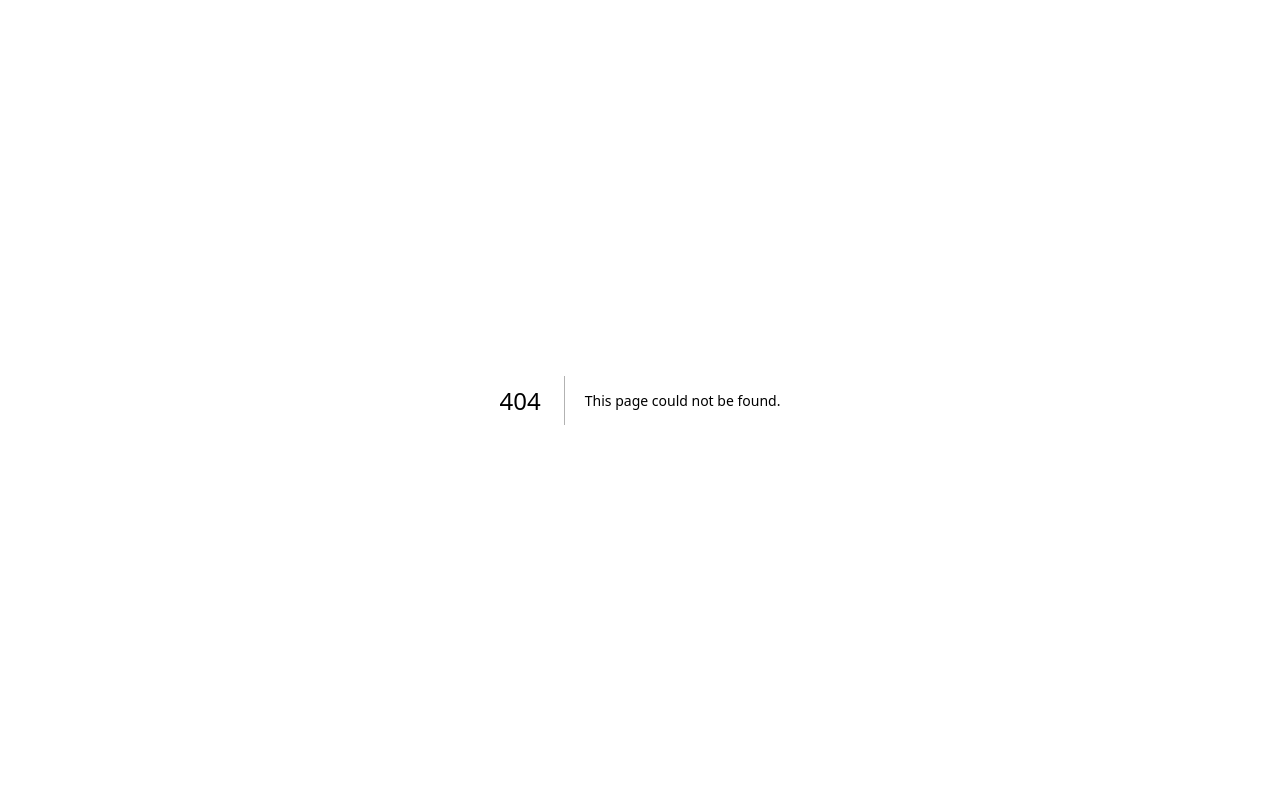
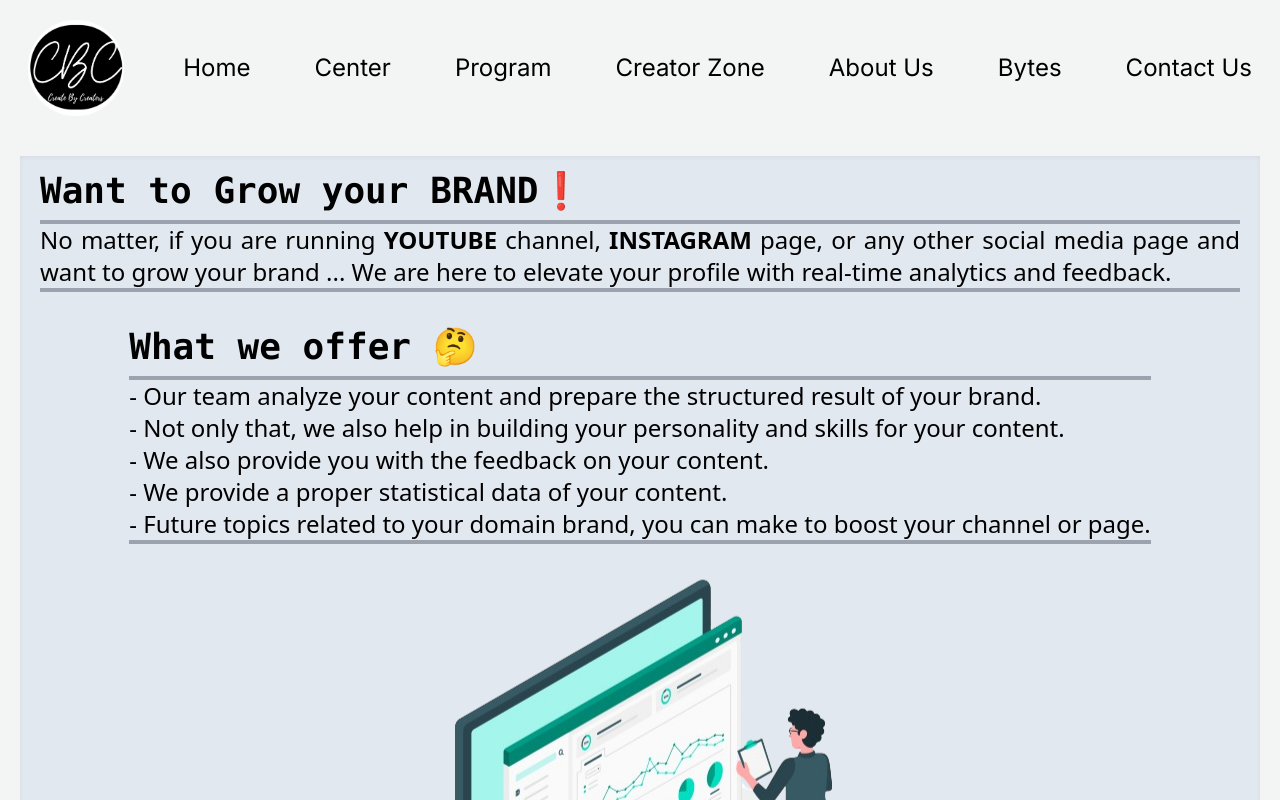
Before and after one commit to Ankit-Rattan/CBC-Web, a Next.js app: page /zone in a window 1280 px wide. Before the commit this address had no page. Built offline with nearby package versions, Linux system fonts and the light colour scheme.

Commit message:
added zone

```diff
--- a/src/app/center/page.tsx
+++ b/src/app/center/page.tsx
@@ -49,14 +49,14 @@
           <div className='justify-center text-center w-fit m-auto center-container'>
 
             <div className={`button-container ${show1 ? 'fade-in' : ''}`}>
-              <Link href='/creator'>
+              <Link href='/zone'>
                 <button className=" hover:bg-sky-950 rounded-3xl p-5 hover:text-white shadow-lg shadow-cyan-800 text-sky-950 bg-slate-200">
-                  <p className="text-4xl font-mono mb-1 imganim font-semibold">Creator Zone</p>
+                  <p className="text-4xl font-mono mb-1 imganim font-semibold text-red-600">Creator Zone🔥</p>
                   <span className="font-mono text-2xl">No worries We are here to elevate your profile with real-time analytics and feedback to supercharge your content.</span>
                 </button>
               </Link>
             </div>
-            <div className={`button-container ${show2 ? 'fade-in' : ''}`}>
+            <div className={`button-container ${show2 ? 'fade-in' : ''} mt-[5rem]`}>
               <Link href='https://createbycreators.podia.com/'>
                 <button className=" hover:bg-sky-950 rounded-3xl p-5 hover:text-white shadow-lg shadow-cyan-800 text-sky-950 bg-slate-200">
                   <p className="text-4xl font-mono mb-1 imganim font-semibold">Courses</p>
--- a/src/app/navbar/page.tsx
+++ b/src/app/navbar/page.tsx
@@ -46,8 +46,11 @@
           <NavItem href="/center" handleClick={toggleMenu}>
             Center
           </NavItem>
+          <NavItem href="/contact" handleClick={toggleMenu}>
+            Creator Zone
+          </NavItem>
           <NavItem href="/creator" handleClick={toggleMenu}>
-            Creator Program
+            Amb. Program
           </NavItem>
           <NavItem href="/about" handleClick={toggleMenu}>
             About Us
@@ -63,7 +66,8 @@
       <ul className="hidden lg:flex lg:gap-12 lg:text-lg">
   <NavItem href="/" handleClick={toggleMenu}>Home</NavItem>
   <NavItem href="/center" handleClick={toggleMenu}>Center</NavItem>
-  <NavItem href="/creator" handleClick={toggleMenu}>Creator Program</NavItem>
+  <NavItem href="/creator" handleClick={toggleMenu}>Program</NavItem>
+  <NavItem href="/zone" handleClick={toggleMenu}>Creator Zone</NavItem>
   <NavItem href="/about" handleClick={toggleMenu}>About Us</NavItem>
   <NavItem href="https://createbycreators.podia.com/blog" handleClick={toggleMenu}>Bytes</NavItem>
   <NavItem href="/contact" handleClick={toggleMenu}>Contact Us</NavItem>
--- /dev/null
+++ b/src/app/zone/page.tsx
@@ -0,0 +1,99 @@
+'use client'
+
+import { useEffect, useState } from "react";
+import Navbar from "../navbar/page";
+import Link from "next/link";
+import bg from "../../images/about.png"
+import zone from "../../images/zone.png"
+import zone1 from "../../images/zone-1.png"
+import Image from "next/image";
+
+export default function Zone() {
+    const [show1, setShowButton1] = useState(false);
+    const [show2, setShowButton2] = useState(false);
+    const [show3, setShowButton3] = useState(false);
+    const [show4, setShowButton4] = useState(false);
+
+    useEffect(() => {
+        const timeoutId = setTimeout(() => {
+            setShowButton1(true);
+        }, 500);
+
+        return () => clearTimeout(timeoutId);
+    }, []);
+    useEffect(() => {
+        const timeoutId = setTimeout(() => {
+            setShowButton2(true);
+        }, 1000);
+
+        return () => clearTimeout(timeoutId);
+    }, []);
+
+
+    return (
+        <div>
+            <div>
+                <Navbar />
+                <div className='flex flex-wrap justify-around h-[100%] items-center m-5' >
+                    <div className='justify-center text-center w-fit m-auto center-container bg-slate-200 shadow-inner'>
+
+                        <div className={`button-container ${show1 ? 'fade-in' : ''}`}>
+                            <div className=" text-justify rounded-3xl p-5 ">
+                                <p className="text-4xl font-mono mb-1 imganim font-semibold">Want to Grow your BRAND❗</p>
+                                <hr className="border-2 border-gray-400" />
+                                <span className="font-sans text-2xl">No matter, if you are running <b> YOUTUBE </b> channel, <b>INSTAGRAM </b> page, or any other social media page and want to grow your brand ... We are here to elevate your profile with real-time analytics and feedback.
+                                </span>
+                                <hr className="border-2 border-gray-400" />
+                            </div>
+                        </div>
+                        <div className="flex flex-wrap items-center justify-center m-auto">
+
+                        <div className={`button-container ${show1 ? 'fade-in' : ''}`}>
+                            <div className=" text-justify rounded-3xl p-5 ">
+                                <p className="text-4xl font-mono mb-1 imganim font-semibold">What we offer 🤔</p>
+                                <hr className="border-2 border-gray-400" />
+                                <span className="font-sans text-2xl"> - Our team analyze your content and prepare the structured result of your brand.
+                                    <br/>
+                                    - Not only that, we also help in building your personality and skills for your content.
+                                    <br/>
+                                    - We also provide you with the feedback on your content.
+                                    <br/>
+                                    - We provide a proper statistical data of your content.
+                                    <br/>
+                                    - Future topics related to your domain brand, you can make to boost your channel or page.
+                                </span>
+                                <hr className="border-2 border-gray-400" />
+                            </div>
+                        </div>
+                            <div className='m-auto imganim'>
+                                <Image src={zone} alt="background" className='rounded-full' />
+                            </div>
+                        </div>
+
+                        <div className="flex flex-wrap items-center justify-center m-auto">
+
+                            <div className={`button-container ${show2 ? 'fade-in' : ''} mt-10 `}>
+                                <Link href=''>
+                                    <button className="hover:bg-sky-950 rounded-3xl p-5 hover:text-white shadow-lg shadow-cyan-800 text-sky-950 bg-slate-200 duration-500">
+                                        <p className="text-3xl font-mono mb-1 imganim font-semibold text-red-500">Fill the Form</p>
+                                        <span className="font-mono text-xl">To get the full analytics based feedback of your channel, page or b</span>
+                                    </button>
+                                </Link>
+                            </div>
+
+                            <div className='imganim'>
+                                <Image src={zone1} alt="background" className='rounded-full' />
+                            </div>
+
+                        </div>
+                    </div>
+
+                    <div>
+
+
+                    </div>
+                </div>
+            </div>
+        </div>
+    );
+}
```
Also changed, not shown: src/images/zone-1.png (added), src/images/zone.png (added).
